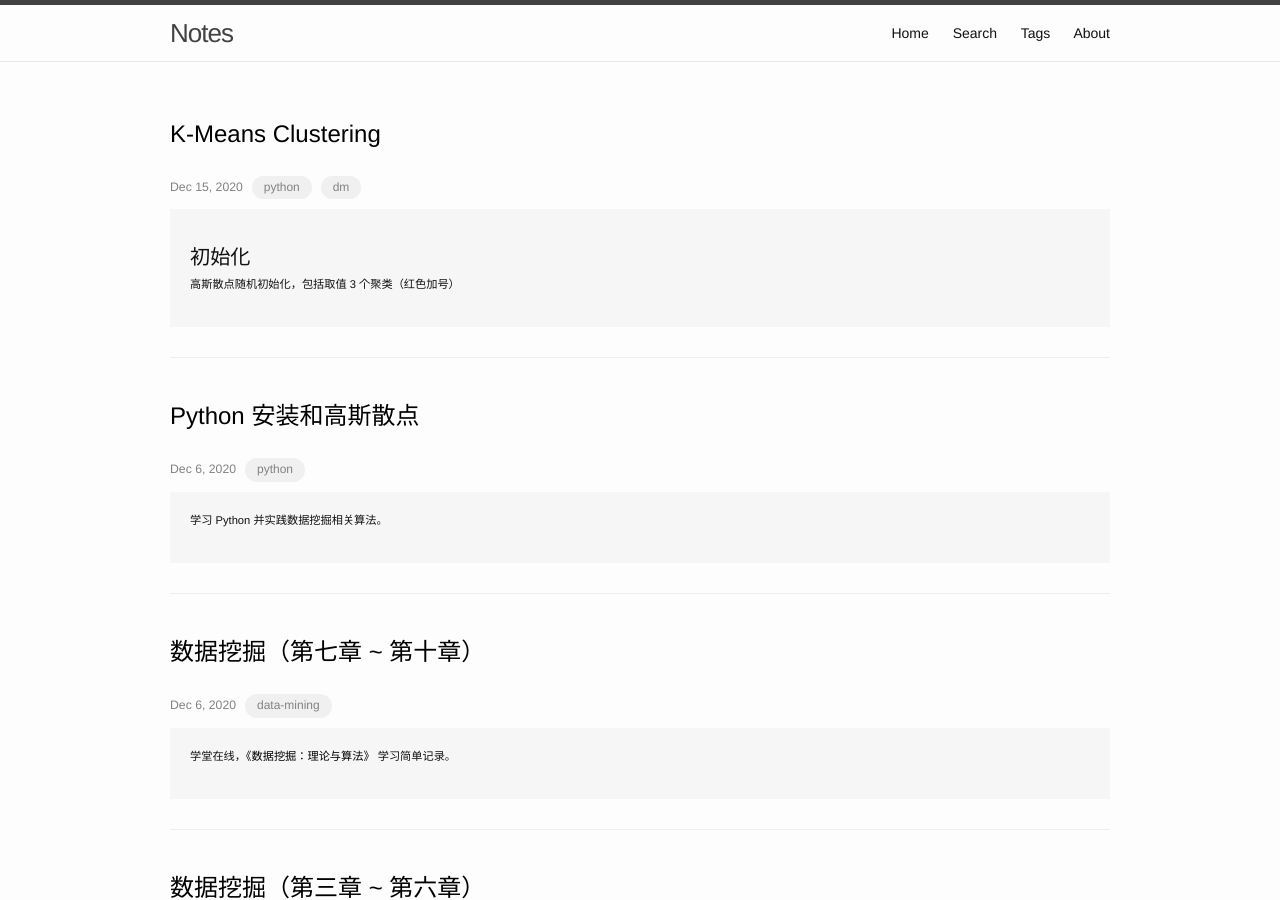
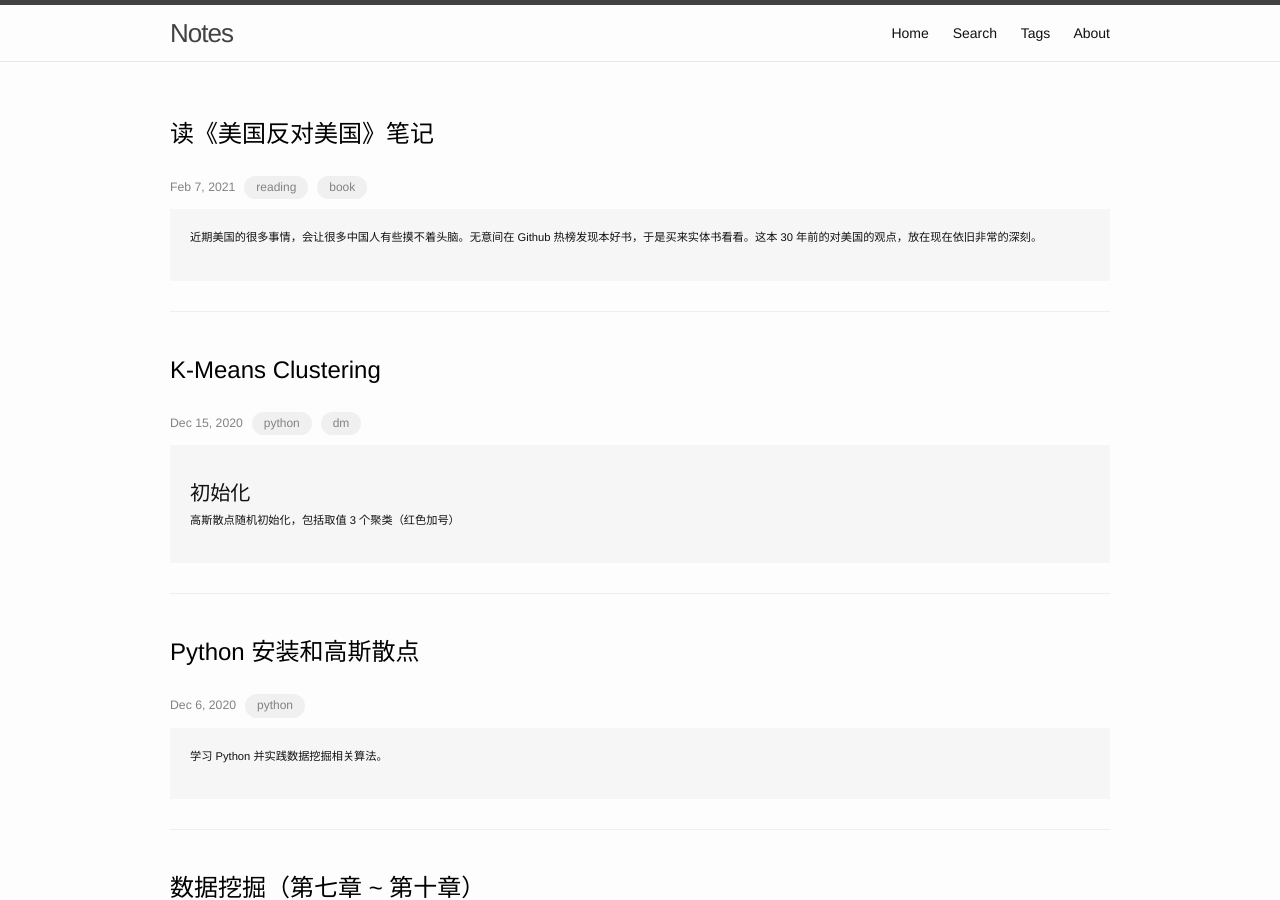
Before and after one commit to zhoukekestar/notes, a Jekyll site: the page built from index.html, in a window 1280 px wide and 900 px high. Built offline with Jekyll 4.4.1, drawn with Linux system fonts in a browser that asks for light colours; Markdown is read by kramdown in place of the engine named in the settings; the list of posts is cut into pages by our own code; some of the changed lines change nothing that is shown; some of the changed text lies outside the part shown.

Commit message:
Update Code

```diff
--- /dev/null
+++ b/_posts/2021-01~03/2021-02-07-usa.md
@@ -0,0 +1,119 @@
+---
+
+layout: post
+title:  "读《美国反对美国》笔记"
+date:  2021-02-07
+tags: [reading, book]
+---
+
+
+
+近期美国的很多事情，会让很多中国人有些摸不着头脑。无意间在 Github 热榜发现本好书，于是买来实体书看看。这本 30 年前的对美国的观点，放在现在依旧非常的深刻。
+
+
+
+###### 创新与传统
+
+美国人在价值领域保守，在技术领域创新 <sup>P74</sup>。在中国，传统是反对创新的，在美国，创新即是传统，利用人的力量去对抗自然一直以来都是美国的传统。
+
+但个人英雄主义、自由等价值观，对美国人来说是不可动摇的，是相对传统的。总结归纳美国的信条，可以有以下几条：<sup>P43</sup>
+
+1、个人有神圣的权利；2、权利之源在于人民；3、一切政府受法律和人民的限制；4、地方政府优于联邦政府；5、大多数人比少数人明智；6、最小的政府是最好的政府。
+
+概况来说，即是自由、平等、个人主义、民主、法治。
+
+
+
+###### 平等与自由
+
+所谓平等，更多是指政治权利上的平等，而非经济上的。从另一方面说，贫富差距的产生本质上，也可以从这个维度拆开。
+
+从政治角度，保证条件平等，而非结果的平等。从条件出发，不同的结果，那是个人、自由的事。<sup>P47</sup>
+
+通过这个话题，可以从根本上区分“民主”、“共和” 两党。
+
+> 共和党侧重自由，民主党侧重平等。<sup>P46</sup>
+
+
+
+###### 看不见的手
+
+通过市场来主导，政府运用法律、金融、税收等手段间接管制经济行为，而不直接参与经济过程。
+
+政府只需要 “管制” 什么不可以做，企业 “管理”  什么应该做。以此促进市场的活力，政府也可以大大减低行政管理成本，同时也能间接降低政治风险。<sup>P120</sup>
+
+
+
+###### 钱管社会
+
+在资本主义制度下，商品经济表面上是物与物之间的关系，实际上是人与人之间的关系。人管理钱，实际上管理人。<sup>P125</sup>
+
+一方面从人的自愿原则出发，效率极高。另一方面，也为政府减轻了不少压力。
+
+
+
+【反】在没有人的情况下，钱是否就无用了？
+
+
+
+###### 法规文化
+
+法规社会形成的基础是非传统、非权威。在传统社会中，文化传统和权威即是法规。
+
+比如汽车法规，就比较容易形成，否则，法规还会被传统和权威的“人化协调”大大折扣。<sup>P139</sup>
+
+比如在中国的传统社会中，子女未养育父母的情况下，人化协调就会高于法规协调出现。（排除养老机制的因素之外）
+
+
+
+###### 参与民主制
+
+看上去的全面民主、参与民主，比如股份公司的全员参股。但背后其实只能“自觉” 按照资本进一步集中要求而进行，他们的行动统一于一个意志之下。<sup>P183</sup>
+
+> 私人空间已经被技术世界的现实所侵犯和削减。大规模的生产和大规模分配要求对个人的全部占有。
+
+
+
+【反】Google 员工反对参与军火合同。
+
+
+
+###### 宗教
+
+宗教的非政治化、非迷信化，可以为社会带来更好的秩序。凡是宗教和迷信没有真正分开的地方，宗教就不能发挥正向作用。<sup>P282</sup>
+
+
+
+###### 教育系统
+
+对任何社会来说，最困难的任务不是商品或产品的再生产，而是制度的再生产。所谓制度再生产，就是社会制度能否在下一代生存下去。制度存在最牢固的基础就是社会认同。<sup>P284</sup>
+
+美国制度的再生产，年轻一代无论进入哪类学校，普通大学也好，军事学院也好，都得接受美国精神的洗礼。这个是教育目的的第一位。<sup>P305</sup>
+
+
+
+一个社会的进步，在于每个人能否接受和掌握这个社会积累和创造的知识。要最大限度地达到这个目标，就要使每个人都能最便捷、最迅速的得到知识和观念，无论时候历史的遗产还是现今创造的。
+
+
+
+【补】如今的内容、知识过于膨胀，如果快速获得人类积累的精华知识也显得日益重要。
+
+
+
+
+
+###### 制度
+
+如果说美国制度过去、现在或将来有什么问题，问题就在美国制度在给予和允许方面是一个十分成功的政制。但在禁止和防范方面不是一个值得赞扬的制度。美国人想制止很多东西，但往往适得其反，越想禁，结果越差。
+
+最典型的就是毒品、枪支等，这往往视为个人权利，神圣不可侵犯。<sup>P366</sup>
+
+
+
+一个好的制度，不在于一开始设计得天衣无缝，而在于它能否针对不断冒出来的新问题，来发展和壮大自身。
+
+<sup>P370</sup>
+
+
+
+在许多社会中，问题往往不是出现在体制上，而是出在价值体系的衰落上。一个社会没有核心的价值体系，便会遇到最大的政治协商和管理难题。<sup>P383</sup>
```
Also changed, not shown: _posts/2020-10~12/2020-10-17-your-own-data.md (line endings or trailing spaces).
